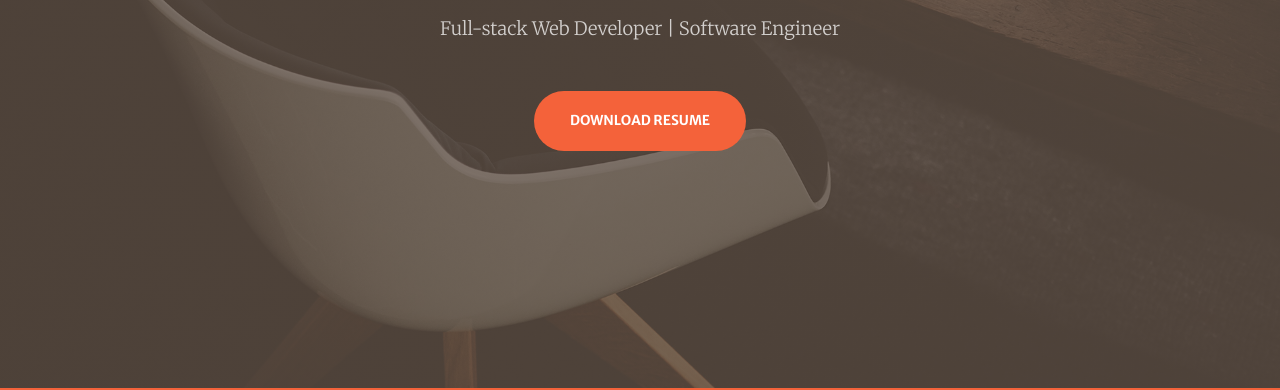
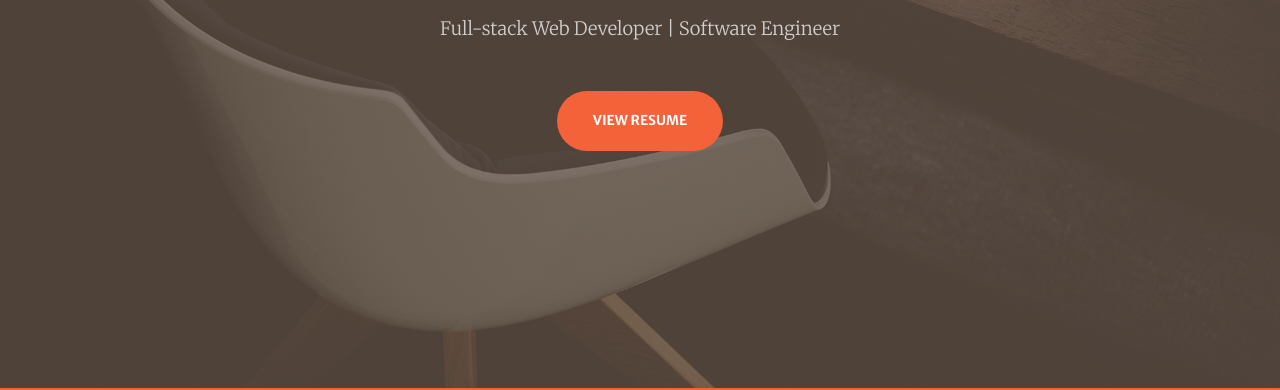
Before and after one commit to JakeSeib/portfolio, a website with bundled scripts: page index.html in a window 1280 px wide. Shown: the part 412-802 px from the top of the page. Built offline with nearby package versions, Linux system fonts and the light colour scheme.

Commit message:
Add resume link; comment out "call to action" section

```diff
--- a/index.html
+++ b/index.html
@@ -63,7 +63,7 @@
         </div>
         <div class="col-lg-8 align-self-baseline">
           <p class="text-white-75 font-weight-light mb-5">Full-stack Web Developer | Software Engineer</p>
-          <a class="btn btn-primary btn-xl js-scroll-trigger" href="#about">Download Resume</a>
+          <a class="btn btn-primary btn-xl js-scroll-trigger" href="https://drive.google.com/open?id=1ovBtpMp6DYhvbxnAUrXKX-rFSBTZo5KK" target="_blank">View Resume</a>
         </div>
       </div>
     </div>
@@ -342,12 +342,13 @@
   </section>
 
   <!-- Call to Action Section -->
-  <section class="page-section bg-dark text-white">
+  <!-- Could put OT link/explanation here -->
+  <!-- <section class="page-section bg-dark text-white">
     <div class="container text-center">
       <h2 class="mb-4">Could also put resume here</h2>
       <a class="btn btn-light btn-xl" href="https://startbootstrap.com/themes/creative/">Download Resume</a>
     </div>
-  </section>
+  </section> -->
 
   <!-- Contact Section -->
   <section class="page-section" id="contact">
```
